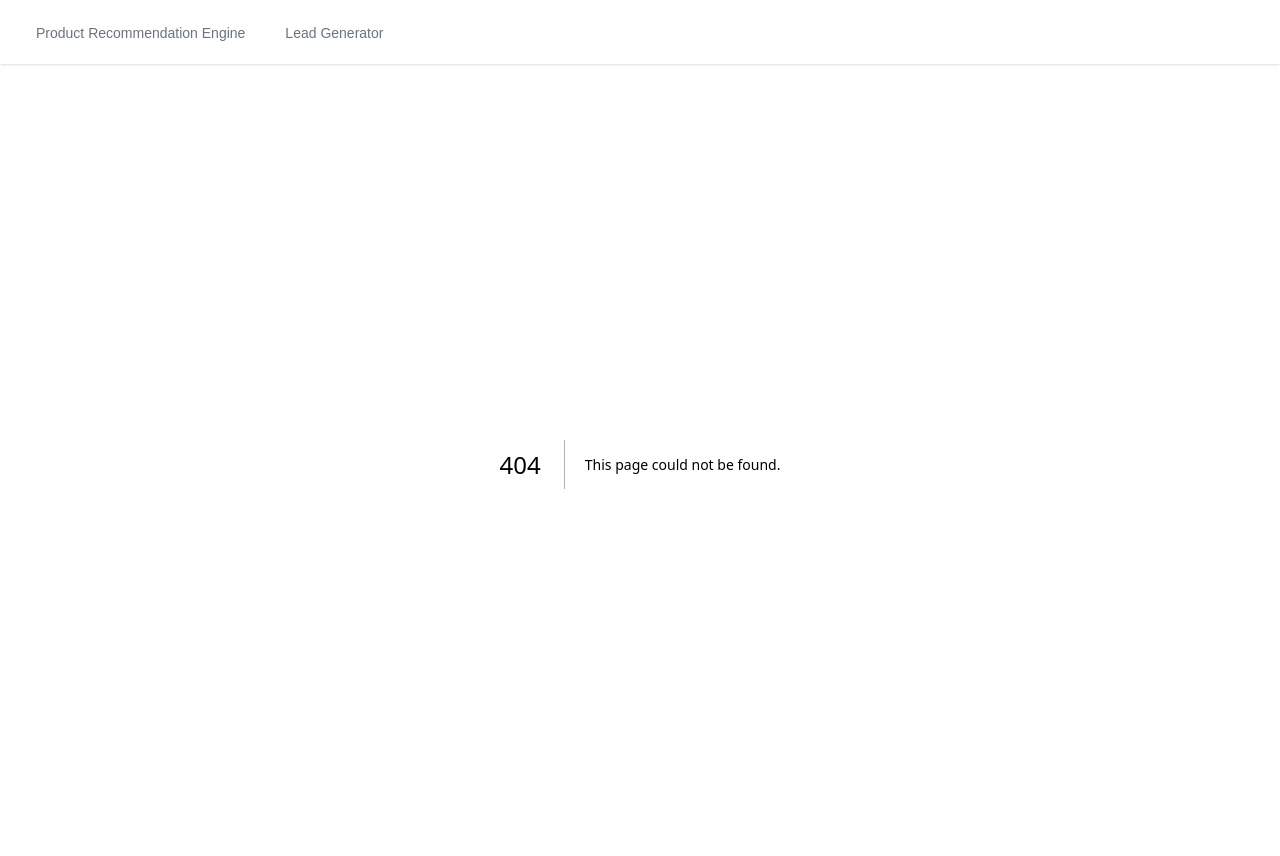
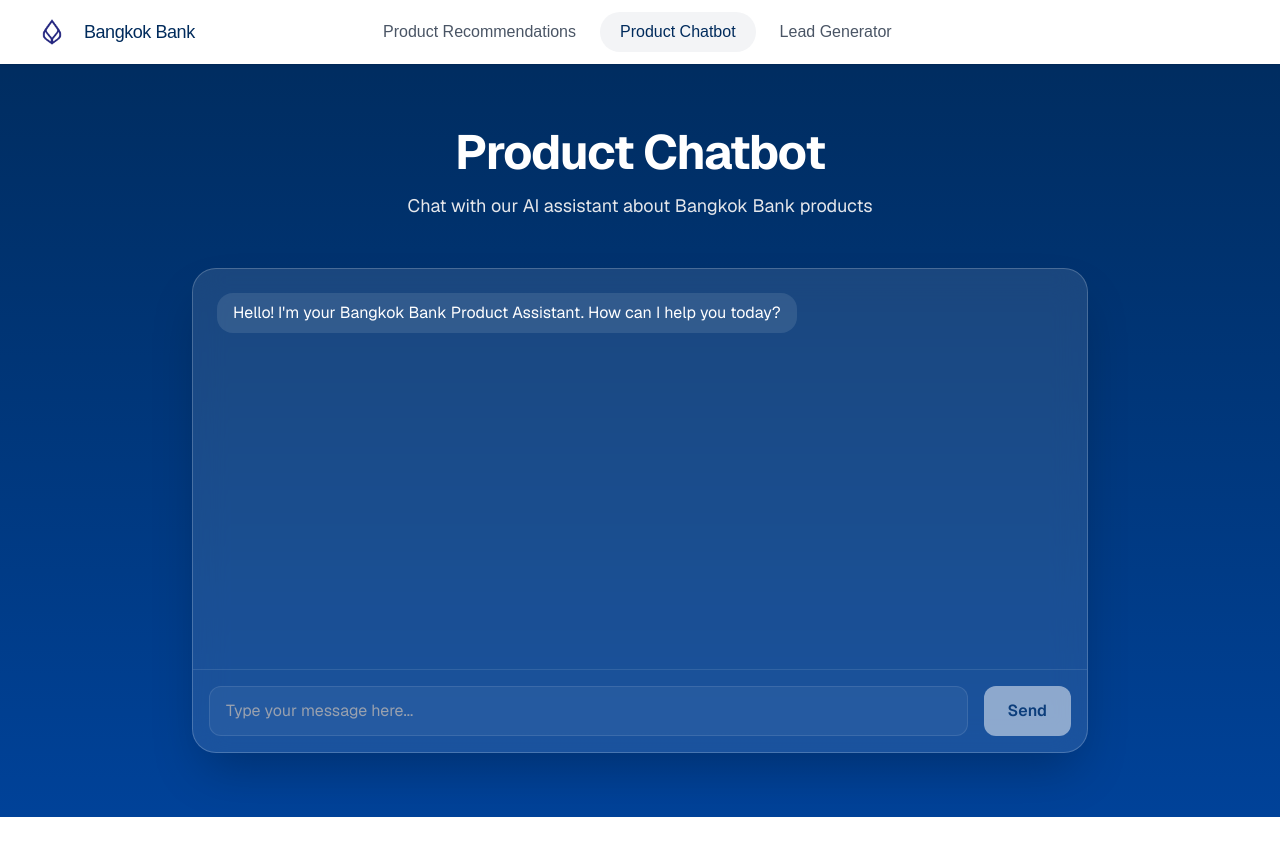
Before and after one commit to mpoff3/product-recs, a Next.js app: page /product-chatbot in a window 1280 px wide. Before the commit this address had no page. Shown: the top 856 px of the page. After the commit the page ends 817 px from the top, so only its background shows below. Built offline with nearby package versions, Linux system fonts and the light colour scheme.

Commit message:
Apple elegant design

```diff
--- a/src/app/lead-generator/page.tsx
+++ b/src/app/lead-generator/page.tsx
@@ -1,19 +1,15 @@
 export default function LeadGenerator() {
   return (
-    <div className="min-h-screen w-full flex flex-col items-center justify-center text-white font-sans relative" style={{ backgroundColor: '#0047AB' }}>
-      <div className="w-full max-w-5xl flex flex-col items-center px-2 pt-12 pb-8 mx-auto">
-        <div className="mb-8 flex flex-col items-center">
-          <div className="flex items-center gap-4">
-            <img
-              src="/bbl-logo.png"
-              alt="Bangkok Bank Logo"
-              className="h-12 w-12 object-contain"
-            />
-            <h1 className="text-4xl font-extrabold tracking-tight text-white text-center drop-shadow-lg">BBL Lead Generator</h1>
-          </div>
+    <div className="min-h-screen w-full flex flex-col items-center bg-gradient-to-b from-[#002B5C] to-[#004299] text-white font-sans pt-16">
+      <div className="w-full max-w-5xl flex flex-col items-center px-4 py-16 mx-auto">
+        <div className="mb-12 flex flex-col items-center">
+          <h1 className="text-5xl font-bold tracking-tight text-white text-center mb-4">Lead Generator</h1>
+          <p className="text-lg text-gray-200 text-center max-w-2xl">
+            Generate high-quality leads for your business using advanced AI algorithms.
+          </p>
         </div>
-        <div className="w-full bg-white rounded-2xl shadow-2xl flex flex-col items-stretch px-12 py-10 gap-6 max-w-4xl mx-auto">
-          <p className="text-[#1A237E] text-center">Lead Generator coming soon...</p>
+        <div className="w-full bg-white/10 backdrop-blur-lg rounded-3xl p-8 shadow-2xl max-w-4xl mx-auto border border-white/20">
+          <p className="text-white/90 text-center text-lg">Coming soon...</p>
         </div>
       </div>
     </div>
--- /dev/null
+++ b/src/app/product-chatbot/page.tsx
@@ -0,0 +1,112 @@
+'use client';
+
+import { useState } from 'react';
+
+export default function ProductChatbot() {
+  const [messages, setMessages] = useState<Array<{ role: 'user' | 'assistant'; content: string }>>([
+    {
+      role: 'assistant',
+      content: 'Hello! I\'m your Bangkok Bank Product Assistant. How can I help you today?'
+    }
+  ]);
+  const [inputMessage, setInputMessage] = useState('');
+  const [isLoading, setIsLoading] = useState(false);
+
+  const handleSubmit = async (e: React.FormEvent) => {
+    e.preventDefault();
+    if (!inputMessage.trim() || isLoading) return;
+
+    const userMessage = inputMessage.trim();
+    setInputMessage('');
+
+    // Add user message to chat
+    setMessages(prev => [...prev, { role: 'user', content: userMessage }]);
+
+    // Show loading state
+    setIsLoading(true);
+
+    try {
+      // TODO: Replace with actual API call
+      // Simulate API delay
+      await new Promise(resolve => setTimeout(resolve, 1000));
+
+      setMessages(prev => [...prev, {
+        role: 'assistant',
+        content: 'This is a placeholder response. The chatbot API will be integrated soon.'
+      }]);
+    } catch (error) {
+      console.error('Failed to get response:', error);
+      setMessages(prev => [...prev, {
+        role: 'assistant',
+        content: 'I apologize, but I encountered an error. Please try again.'
+      }]);
+    } finally {
+      setIsLoading(false);
+    }
+  };
+
+  return (
+    <div className="min-h-screen w-full flex flex-col items-center bg-gradient-to-b from-[#002B5C] to-[#004299] text-white font-sans pt-16">
+      <div className="w-full max-w-5xl flex flex-col items-center px-4 py-16 mx-auto">
+        <div className="mb-12 flex flex-col items-center">
+          <h1 className="text-5xl font-bold tracking-tight text-white text-center mb-4">Product Chatbot</h1>
+          <p className="text-lg text-gray-200 text-center">
+            Chat with our AI assistant about Bangkok Bank products
+          </p>
+        </div>
+
+        <div className="w-full bg-white/10 backdrop-blur-lg rounded-3xl shadow-2xl max-w-4xl mx-auto border border-white/20 flex flex-col">
+          {/* Chat Messages */}
+          <div className="flex-1 p-6 space-y-4 min-h-[400px] max-h-[600px] overflow-y-auto">
+            {messages.map((message, index) => (
+              <div
+                key={index}
+                className={`flex ${message.role === 'user' ? 'justify-end' : 'justify-start'}`}
+              >
+                <div
+                  className={`max-w-[80%] rounded-2xl px-4 py-2 ${
+                    message.role === 'user'
+                      ? 'bg-white/20 text-white'
+                      : 'bg-white/10 text-white'
+                  }`}
+                >
+                  {message.content}
+                </div>
+              </div>
+            ))}
+            {isLoading && (
+              <div className="flex justify-start">
+                <div className="bg-white/10 rounded-2xl px-4 py-2 text-white flex items-center gap-2">
+                  <div className="w-2 h-2 bg-white/80 rounded-full animate-bounce" style={{ animationDelay: '0ms' }}></div>
+                  <div className="w-2 h-2 bg-white/80 rounded-full animate-bounce" style={{ animationDelay: '150ms' }}></div>
+                  <div className="w-2 h-2 bg-white/80 rounded-full animate-bounce" style={{ animationDelay: '300ms' }}></div>
+                </div>
+              </div>
+            )}
+          </div>
+
+          {/* Input Form */}
+          <form onSubmit={handleSubmit} className="p-4 border-t border-white/10">
+            <div className="flex gap-4">
+              <input
+                type="text"
+                value={inputMessage}
+                onChange={(e) => setInputMessage(e.target.value)}
+                placeholder="Type your message here..."
+                className="flex-1 bg-white/5 border border-white/10 rounded-xl py-3 px-4 text-white placeholder:text-gray-400 focus:ring-2 focus:ring-white/25 focus:border-transparent outline-none transition-all"
+                disabled={isLoading}
+              />
+              <button
+                type="submit"
+                disabled={isLoading || !inputMessage.trim()}
+                className="bg-white text-[#002B5C] px-6 rounded-xl font-semibold hover:bg-gray-50 transition-colors disabled:opacity-50 disabled:cursor-not-allowed"
+              >
+                Send
+              </button>
+            </div>
+          </form>
+        </div>
+      </div>
+    </div>
+  );
+}
--- a/src/components/CompanyRecommendations.tsx
+++ b/src/components/CompanyRecommendations.tsx
@@ -88,38 +88,38 @@
   };
 
   return (
-    <div className="min-h-screen w-full flex flex-col items-center justify-center text-white font-sans relative" style={{ backgroundColor: '#0047AB' }}>
-      <div className="w-full max-w-5xl flex flex-col items-center px-2 pt-12 pb-8 mx-auto">
-        <div className="mb-8 flex flex-col items-center">
-          <div className="flex items-center gap-4">
-            <img
-              src="/bbl-logo.png"
-              alt="Bangkok Bank Logo"
-              className="h-12 w-12 object-contain"
-            />
-            <h1 className="text-4xl font-extrabold tracking-tight text-white text-center drop-shadow-lg">BBL Product Recommendation Engine</h1>
-          </div>
+    <div className="min-h-screen w-full flex flex-col items-center bg-gradient-to-b from-[#002B5C] to-[#004299] text-white font-sans pt-16">
+      <div className="w-full max-w-5xl flex flex-col items-center px-4 py-16 mx-auto">
+        <div className="mb-12 flex flex-col items-center">
+          <h1 className="text-5xl font-bold tracking-tight text-white text-center mb-4">Product Recommendations</h1>
+          <p className="text-lg text-gray-200 text-center">
+            AI-powered product recommendations tailored to your business needs
+          </p>
         </div>
         <form onSubmit={handleSubmit} className="w-full flex flex-col items-center">
-          <div className="w-full bg-white rounded-2xl shadow-2xl flex flex-col items-stretch px-12 py-10 gap-6 max-w-4xl mx-auto">
-            <label htmlFor="companyName" className="text-lg font-semibold text-[#1A237E] mb-2">Company Name</label>
+          <div className="w-full bg-white/10 backdrop-blur-lg rounded-3xl shadow-2xl flex flex-col items-stretch p-8 gap-8 max-w-4xl mx-auto border border-white/20">
+            <div>
+              <label htmlFor="companyName" className="text-lg font-medium text-white mb-3 block">Company Name</label>
               <input
                 type="text"
                 id="companyName"
                 value={companyName}
                 onChange={(e) => setCompanyName(e.target.value)}
                 placeholder="e.g., Acme Corporation"
-              className="w-full text-[#1A237E] bg-blue-50 border border-blue-200 rounded-xl py-4 px-6 text-xl font-medium focus:ring-2 focus:ring-[#3949AB] focus:border-[#3949AB] outline-none transition-colors placeholder:text-[#14195e] shadow-sm"
+                className="w-full bg-white/5 border border-white/10 rounded-xl py-4 px-6 text-xl font-medium text-white placeholder:text-gray-400 focus:ring-2 focus:ring-white/25 focus:border-transparent outline-none transition-all"
                 disabled={isLoading}
                 autoFocus
                 aria-label="Company Name"
                 onKeyDown={e => { if (e.key === 'Enter') { handleSubmit(); } }}
               />
-            <label htmlFor="docs" className="text-lg font-semibold text-[#1A237E] mt-4">Upload Documents (Word, PDF, Excel)</label>
+            </div>
+
+            <div>
+              <label htmlFor="docs" className="text-lg font-medium text-white mb-3 block">Upload Documents</label>
               <div className="relative w-full">
                 <label
                   htmlFor="docs"
-                className="w-full flex items-center justify-center text-[#14195e] bg-[#F1F1F1] border-2 border-dashed border-[#666666] rounded-xl py-4 px-6 text-lg focus-within:ring-2 focus-within:ring-[#3949AB] focus-within:border-[#3949AB] outline-none transition-colors hover:border-[#4d4d4d] cursor-pointer"
+                  className="w-full flex items-center justify-center text-white bg-white/5 border border-white/10 rounded-xl py-4 px-6 text-lg transition-all hover:bg-white/10 cursor-pointer"
                 >
                   Select File(s)
                 </label>
@@ -133,17 +133,19 @@
                   disabled={isLoading}
                 />
               </div>
+            </div>
+
             {files.length > 0 && (
-              <div className="text-[#1A237E] text-sm mt-2 w-full">
-                <strong>Files:</strong>
-                <ul className="mt-1 space-y-1">
+              <div className="text-white text-sm">
+                <strong className="font-medium">Files:</strong>
+                <ul className="mt-2 space-y-2">
                   {files.map((f, idx) => (
-                    <li key={f.name + idx} className="flex items-center justify-between bg-blue-50 border border-blue-200 rounded-lg px-3 py-1">
+                    <li key={f.name + idx} className="flex items-center justify-between bg-white/5 rounded-lg px-4 py-2">
                       <span className="truncate max-w-xs" title={f.name}>{f.name}</span>
                       <button
                         type="button"
                         onClick={() => handleRemoveFile(idx)}
-                        className="ml-3 text-red-600 hover:text-red-800 font-bold px-2 py-0.5 rounded focus:outline-none focus:ring-2 focus:ring-red-300"
+                        className="ml-3 text-red-300 hover:text-red-200 font-medium px-2 py-0.5 rounded focus:outline-none"
                         aria-label={`Remove ${f.name}`}
                         disabled={isLoading}
                       >
@@ -154,42 +156,44 @@
                 </ul>
               </div>
             )}
+
             {error && (
-              <div className="w-full bg-red-50 border border-red-200 rounded-lg p-3 text-red-700 text-center text-base font-medium shadow-sm animate-pulse mt-2">
+              <div className="w-full bg-red-500/10 border border-red-500/20 rounded-lg p-4 text-red-200 text-center text-base font-medium">
                 {error}
               </div>
             )}
           </div>
         </form>
+
         {recommendations && (
-          <div className="w-full mt-8 bg-white/90 border border-blue-200 rounded-2xl p-8 shadow-2xl max-w-4xl mx-auto">
+          <div className="w-full mt-8 bg-white/10 backdrop-blur-lg rounded-3xl p-8 shadow-2xl max-w-4xl mx-auto border border-white/20">
             <div className="flex justify-between items-center mb-6">
-              <h2 className="text-2xl font-bold text-[#1A237E]">Recommended Products</h2>
-              <div className="flex items-center gap-2">
-                <span className="text-[#1A237E] font-medium">Thai</span>
+              <h2 className="text-2xl font-bold text-white">Recommended Products</h2>
+              <div className="flex items-center gap-3">
+                <span className="text-white/90 font-medium">Thai</span>
                 <button
                   onClick={() => setIsThaiLanguage(!isThaiLanguage)}
-                  className={`relative inline-flex h-6 w-11 items-center rounded-full transition-colors focus:outline-none focus:ring-2 focus:ring-[#3949AB] focus:ring-offset-2 ${
-                    isThaiLanguage ? 'bg-[#1A237E]' : 'bg-gray-200'
+                  className={`relative inline-flex h-6 w-11 items-center rounded-full transition-colors focus:outline-none focus:ring-2 focus:ring-white/25 ${
+                    isThaiLanguage ? 'bg-white' : 'bg-white/20'
                   }`}
                 >
                   <span
-                    className={`inline-block h-4 w-4 transform rounded-full bg-white transition-transform ${
-                      isThaiLanguage ? 'translate-x-6' : 'translate-x-1'
+                    className={`inline-block h-4 w-4 transform rounded-full transition-transform ${
+                      isThaiLanguage ? 'translate-x-6 bg-[#002B5C]' : 'translate-x-1 bg-white'
                     }`}
                   />
                 </button>
               </div>
             </div>
-            <div className="text-[#1A237E] text-left">
+            <div className="text-white prose prose-invert max-w-none">
               <ReactMarkdown
                 components={{
-                  h1: ({ children }) => <h1 className="text-2xl font-bold mb-4 text-[#1A237E]">{children}</h1>,
-                  h2: ({ children }) => <h2 className="text-xl font-bold mb-3 mt-6 text-[#1A237E]">{children}</h2>,
-                  h3: ({ children }) => <h3 className="text-lg font-semibold mb-2 mt-4 text-[#1A237E]">{children}</h3>,
-                  p: ({ children }) => <p className="mb-4 text-[#1A237E] leading-relaxed">{children}</p>,
-                  strong: ({ children }) => <strong className="font-semibold text-[#1A237E]">{children}</strong>,
-                  em: ({ children }) => <em className="italic text-[#1A237E]">{children}</em>,
+                  h1: ({ children }) => <h1 className="text-2xl font-bold mb-4">{children}</h1>,
+                  h2: ({ children }) => <h2 className="text-xl font-bold mb-3 mt-6">{children}</h2>,
+                  h3: ({ children }) => <h3 className="text-lg font-semibold mb-2 mt-4">{children}</h3>,
+                  p: ({ children }) => <p className="mb-4 leading-relaxed">{children}</p>,
+                  strong: ({ children }) => <strong className="font-semibold">{children}</strong>,
+                  em: ({ children }) => <em className="italic">{children}</em>,
                 }}
               >
                 {isThaiLanguage ? recommendations.output_TH : recommendations.output_EN}
@@ -198,15 +202,16 @@
           </div>
         )}
       </div>
+
       <button
         type="button"
         onClick={handleSubmit}
         disabled={isLoading || !companyName.trim()}
-        className="fixed z-50 bottom-8 right-8 flex items-center gap-2 bg-[#002B5C] hover:bg-[#001F42] text-white py-4 px-10 rounded-2xl font-bold text-xl shadow-2xl focus:ring-2 focus:ring-[#3949AB] focus:ring-offset-2 disabled:opacity-50 disabled:cursor-not-allowed transition-all"
+        className="fixed z-50 bottom-8 right-8 flex items-center gap-2 bg-white text-[#002B5C] py-4 px-10 rounded-full font-semibold text-xl shadow-2xl hover:bg-gray-50 focus:ring-2 focus:ring-white/25 focus:ring-offset-2 focus:ring-offset-[#002B5C] disabled:opacity-50 disabled:cursor-not-allowed transition-all"
         style={{ minWidth: '240px' }}
       >
         {isLoading && (
-          <svg className="animate-spin h-6 w-6 text-white" xmlns="http://www.w3.org/2000/svg" fill="none" viewBox="0 0 24 24">
+          <svg className="animate-spin h-6 w-6 text-[#002B5C]" xmlns="http://www.w3.org/2000/svg" fill="none" viewBox="0 0 24 24">
             <circle className="opacity-25" cx="12" cy="12" r="10" stroke="currentColor" strokeWidth="4"></circle>
             <path className="opacity-75" fill="currentColor" d="M4 12a8 8 0 018-8v4a4 4 0 00-4 4H4z"></path>
           </svg>
--- a/src/components/Navigation.tsx
+++ b/src/components/Navigation.tsx
@@ -7,35 +7,62 @@
   const pathname = usePathname();
 
   return (
-    <nav className="bg-white shadow-sm">
-      <div className="max-w-7xl mx-auto px-4 sm:px-6 lg:px-8">
-        <div className="flex justify-between h-16">
-          <div className="flex">
-            <div className="flex space-x-8">
+    <header className="fixed w-full z-50">
+      <nav className="bg-white shadow-sm">
+        <div className="max-w-7xl mx-auto">
+          <div className="flex h-16 items-center justify-between px-8">
+            <div className="flex items-center gap-3">
+              <Link href="/" className="flex items-center gap-3 group">
+                <div className="relative">
+                  <img
+                    src="/bbl-logo.png"
+                    alt="Bangkok Bank Logo"
+                    className="h-10 w-10 object-contain transition-transform duration-300 group-hover:scale-105"
+                  />
+                </div>
+                <span className="text-[#002B5C] text-lg font-medium tracking-tight">Bangkok Bank</span>
+              </Link>
+            </div>
+
+            <div className="flex space-x-1 -ml-32">
               <Link
                 href="/"
-                className={`inline-flex items-center px-1 pt-1 text-sm font-medium border-b-2 ${
+                className={`px-5 py-2 rounded-full text-base font-medium transition-all duration-300 relative group ${
                   pathname === '/'
-                    ? 'border-[#002B5C] text-[#002B5C]'
-                    : 'border-transparent text-gray-500 hover:text-[#002B5C] hover:border-gray-300'
+                    ? 'text-[#002B5C] bg-gray-100'
+                    : 'text-gray-600 hover:text-[#002B5C] hover:bg-gray-50'
                 }`}
               >
-                Product Recommendation Engine
+                <span className="relative z-10">Product Recommendations</span>
+              </Link>
+              <Link
+                href="/product-chatbot"
+                className={`px-5 py-2 rounded-full text-base font-medium transition-all duration-300 relative group ${
+                  pathname === '/product-chatbot'
+                    ? 'text-[#002B5C] bg-gray-100'
+                    : 'text-gray-600 hover:text-[#002B5C] hover:bg-gray-50'
+                }`}
+              >
+                <span className="relative z-10">Product Chatbot</span>
               </Link>
               <Link
                 href="/lead-generator"
-                className={`inline-flex items-center px-1 pt-1 text-sm font-medium border-b-2 ${
+                className={`px-5 py-2 rounded-full text-base font-medium transition-all duration-300 relative group ${
                   pathname === '/lead-generator'
-                    ? 'border-[#002B5C] text-[#002B5C]'
-                    : 'border-transparent text-gray-500 hover:text-[#002B5C] hover:border-gray-300'
+                    ? 'text-[#002B5C] bg-gray-100'
+                    : 'text-gray-600 hover:text-[#002B5C] hover:bg-gray-50'
                 }`}
               >
-                Lead Generator
+                <span className="relative z-10">Lead Generator</span>
               </Link>
+            </div>
+
+            <div className="w-10">
+              {/* Placeholder for spacing */}
             </div>
           </div>
         </div>
-      </div>
-    </nav>
+      </nav>
+    </header>
   );
 }
```
Also changed, not shown: public/bbl-logo.png. Lines whose indentation alone changed are shown as unchanged.
